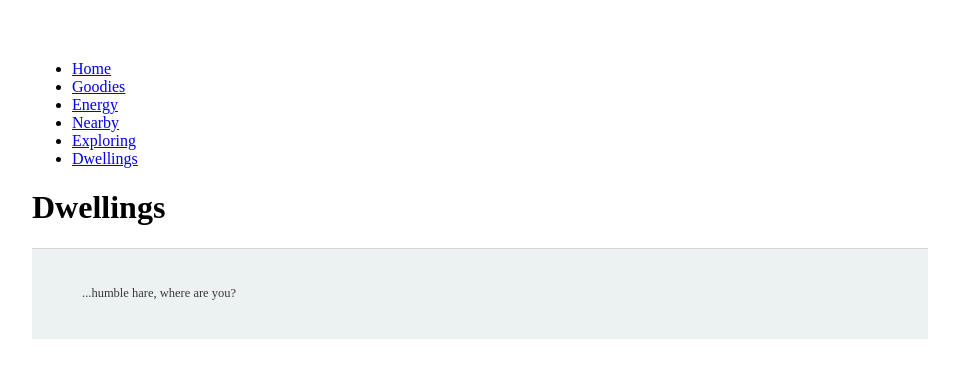
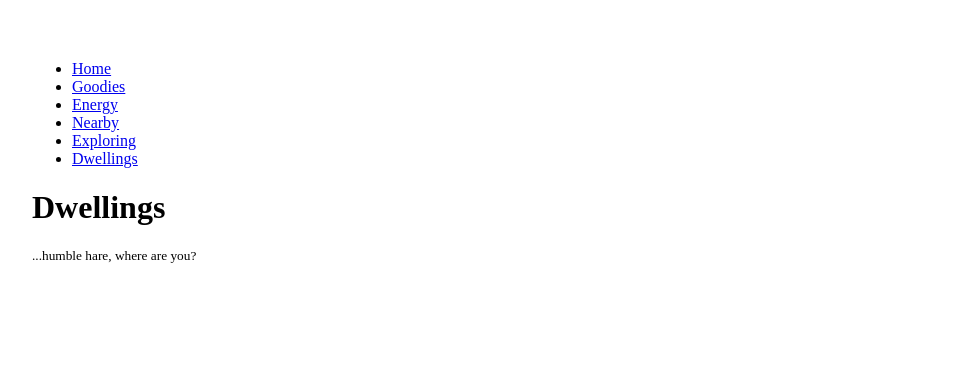
Before and after one commit to Squishy-Penguin/Squishy-Penguin.github.io, a Jekyll site: the page built from dwellings/index.html, in a window 1280 px wide. Shown: the top 378 px of the page, without its empty margins (160-1119 px from the left). Built offline with Jekyll 4.4.1, drawn with Linux system fonts in a browser that asks for light colours.

Commit message:
Update main.css

```diff
--- a/css/main.css
+++ b/css/main.css
@@ -97,7 +97,7 @@ body {
 /*-------------------------Footer---------------------------------------------------------------------------------*/
 /*-----------------------------------------------------------------------------------------------------------------*/
 
-footer {
+.footer-site {
     background-color: #ebf2f1;
     border-top: 1px solid #d5d5d5;
     /*top padding = 25px, right and left = 50px, bottom = 25px*/
@@ -106,13 +106,13 @@ footer {
     color:#383838;
 }
 
-footer ul{
+.footer-site ul{
     font-family: 'Lobster', cursive;
     text-transform:uppercase;
     color:#383838;
 }
 
-footer ul li{
+.footer-site ul li{
     font-family: 'Lobster', cursive;
     text-transform:uppercase;
     color: black;
@@ -219,7 +219,7 @@ footer ul li{
 /*-----------------------------------------------------------------------------------------------------------------*/
 
 nav ul{
-    font-family:'Lobster', 'serif' ;
+    font-family:'Lobster', 'serif';
     padding: 0px;
     list-style: none;
     font-weight: bold;
```
